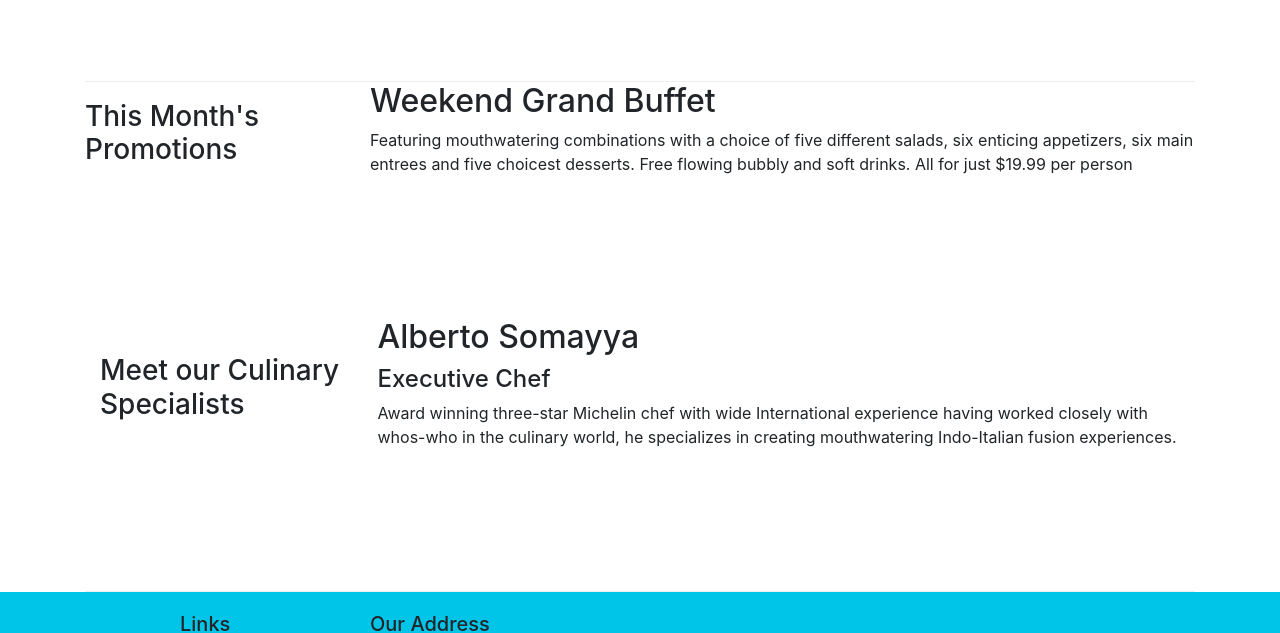
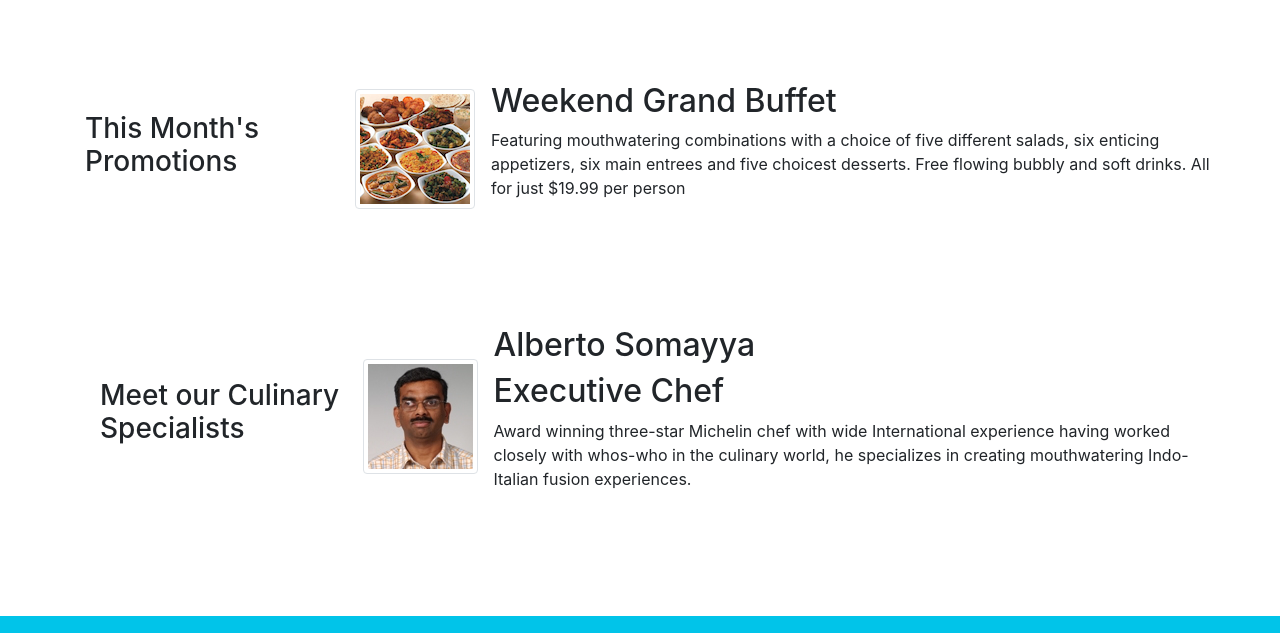
Before and after one commit to sharma2910/first, a website: page index.html in a window 1280 px wide. Shown: the part 623-1256 px from the top of the page. Drawn offline with nearby package versions, Linux system fonts and the light colour scheme.

Commit message:
indeximproved

```diff
--- a/css/styles.css
+++ b/css/styles.css
@@ -6,7 +6,7 @@
 .row-content{
     margin: 0px auto;
     padding: 50px 0px 50px 0px;
-    border-bottom: 1px ridge;
+    border-bottom: 0px ridge;
     min-height: 400px;
 }
 
@@ -37,3 +37,9 @@ body{
 .navbar-inverse {
     background-color: #512DA8;
 }
+
+.container{
+
+    border: 0px;
+    border-top: 0px;
+}
--- a/index.html
+++ b/index.html
@@ -18,6 +18,8 @@
 
 <body>
     <nav class="navbar navbar-inverse navbar-toggleable-sm fixed-top">
+        <span class="navbar-text"><a data-toggle="modal" data-target="#loginModal"><span class="fa fa-sign-in"></span>Login</a>
+            </span>
         <div id="loginModal" class="modal fade" role="dialog">
             <div class="modal-dialog modal-lg" role="content">
                 <!-- MODAL CONTENT -->
@@ -75,7 +77,7 @@
             <div class="col-sm-4  col-md-3 flex-last">
                 <h3>Our Lipsmacking Culinary Creations</h3>
             </div>
-            <div class="col col-sm  col-md flex-first">
+
                 <div class="media">
                 <img src="img/uthappizza.png" class="d-flex mr-3 img-thumbnail align-self-center">
                 </div>
@@ -86,29 +88,40 @@
 
             </div>
         </div>
-
+    </div>
+    <div class="container">
         <div class="row row-contnet align-items-center">
             <div class="col-sm-4  col-md-3 flex-last">
                 <h3>This Month's Promotions</h3>
             </div>
-            <div class="col-sm  col-md flex-first">
-                <h2>Weekend Grand Buffet</h2>
-                <p>Featuring mouthwatering combinations with a choice of five different salads, six enticing appetizers, six main entrees and five choicest desserts. Free flowing bubbly and soft drinks. All for just $19.99 per person </p>
-            </div>
-        </div>
-
+            <div class="media">
+                    <img src="img/buffet.png" class="d-flex mr-3 img-thumbnail align-self-center">
+                    </div>
+                    <div class="media-body">
+                            <h2 class="mt-0">Weekend Grand Buffet</h2>
+                            <p class="d-none d-sm-block">Featuring mouthwatering combinations with a choice of five different salads, six enticing appetizers, six main entrees and five choicest desserts. Free flowing bubbly and soft drinks. All for just $19.99 per person </p>
+                    </div>
+                </div>
+    </div>
+    <div class="container">
         <div class="row row-content align-items-center">
             <div class="col-sm-4 col-md-3 flex-last">
                 <h3>Meet our Culinary Specialists</h3>
             </div>
-            <div class="col-sm col-md flex-first">
-                <h2>Alberto Somayya</h2>
-                <h4>Executive Chef</h4>
-                <p>Award winning three-star Michelin chef with wide International experience having worked closely with whos-who in the culinary world, he specializes in creating mouthwatering Indo-Italian fusion experiences. </p>
-            </div>
+
+                <div class="media">
+                        <img src="img/alberto.png" class="d-flex mr-3 img-thumbnail align-self-center">
+                        </div>
+                        <div class="media-body">
+                                <h2 class="mt-0">Alberto Somayya</h2>
+                            <h2 class="mt-0">Executive Chef</h2>
+                                <p class="d-none d-sm-block">Award winning three-star Michelin chef with wide International experience having worked closely with whos-who in the culinary world, he specializes in creating mouthwatering Indo-Italian fusion experiences. </p>
+                        </div>
+                    </div>
+                </div>
         </div>
     </div>
-
+</div>
     <footer class="footer">
         <div class="container">
             <div class="row">
```
Also changed, not shown: aboutus.html (+11 -8 lines).
